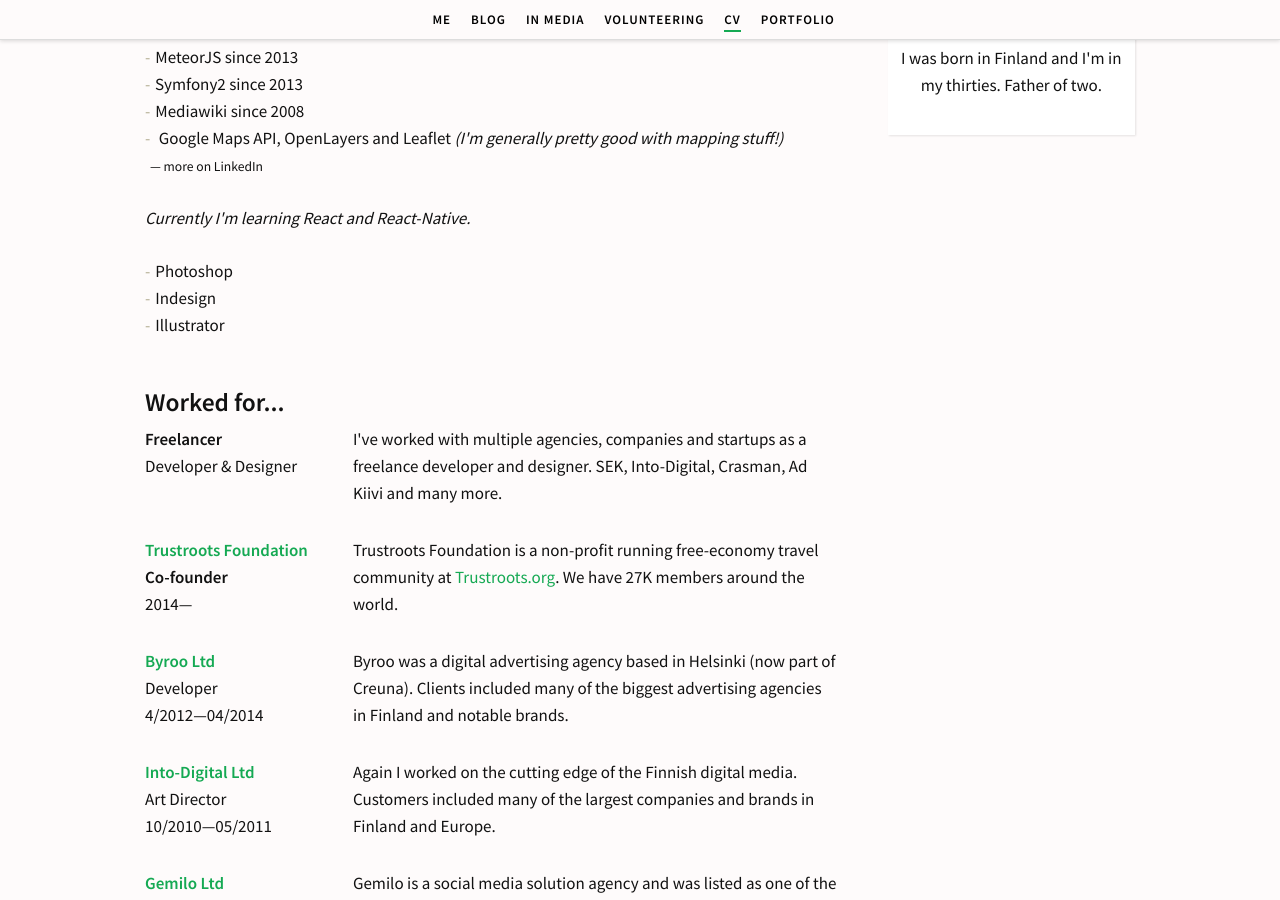
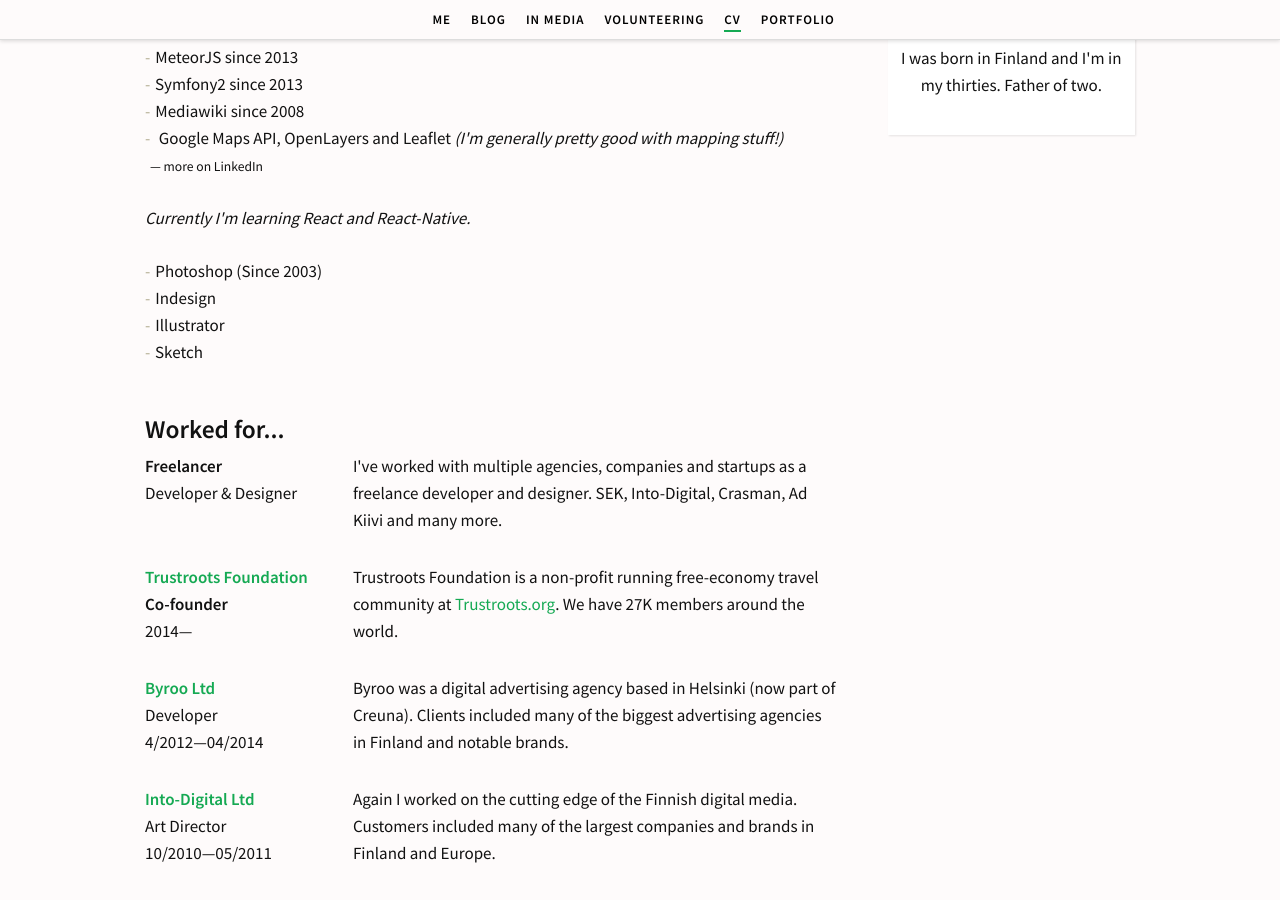
Before and after one commit to simison/simison.github.io, a Jekyll site: the page built from cv/index.html, in a window 1280 px wide and 900 px high, scrolled down 1766 px. Built offline with Jekyll 4.4.1, drawn with Linux system fonts in a browser that asks for light colours; some web fonts are replaced.

Commit message:
Add Sketch

```diff
--- a/cv/index.html
+++ b/cv/index.html
@@ -71,9 +71,10 @@
       <p><em>Currently I'm learning React and React-Native.</em></p>
 
       <ul class="list-skills">
-        <li>Photoshop</li>
+        <li>Photoshop (Since 2003)</li>
         <li>Indesign</li>
         <li>Illustrator</li>
+        <li>Sketch</li>
       </ul>
 
       <h2 id="work">Worked for...</h2>
```
